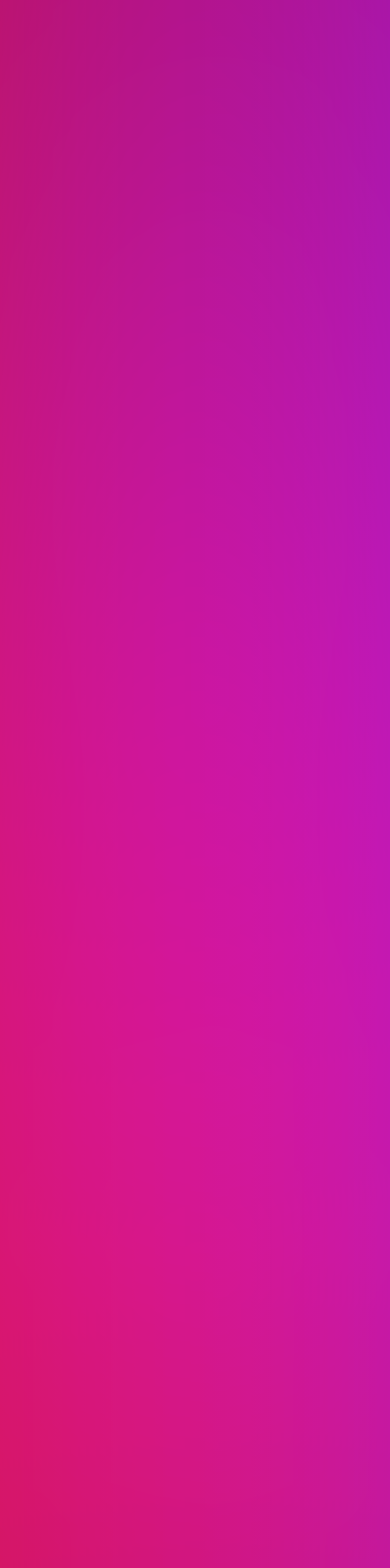
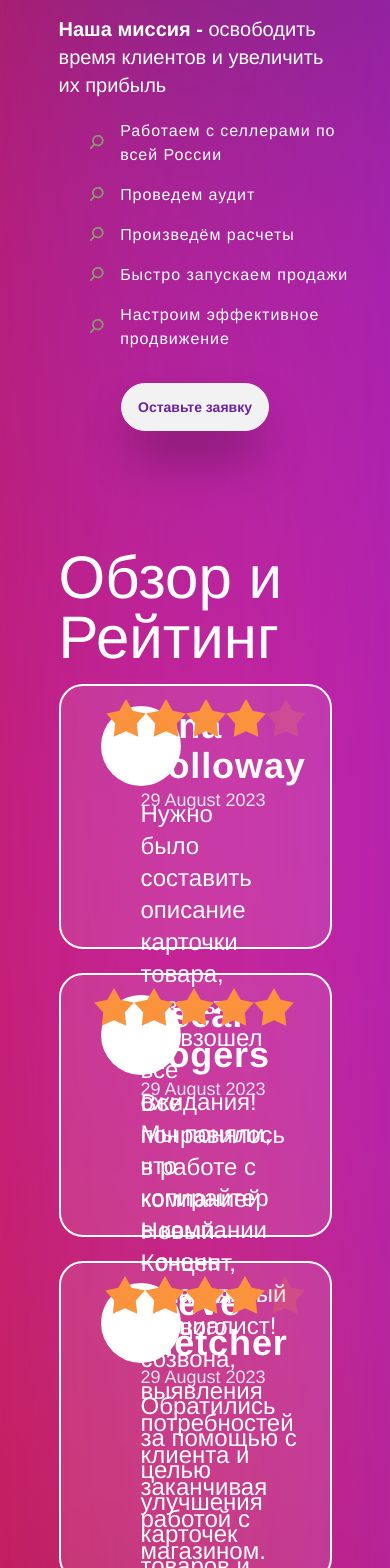
Before and after one commit to Najibmansour/novyi-koncept, a Next.js app: page / in a window 390 px wide. Shown: the part 1180-2748 px from the top of the page. Built offline with nearby package versions, Linux system fonts and the light colour scheme.

Commit message:
added 2nd and 3rd page unfinished

```diff
--- a/src/app/globals.scss
+++ b/src/app/globals.scss
@@ -95,15 +95,15 @@ body {
 }
 
 .shape1 {
-  animation: blob1 3s infinite;
+  animation: blob1 8s ease-in-out infinite;
 }
 
 .shape2 {
-  animation: blob2 3s infinite;
+  animation: blob2 8s ease-in-out infinite;
 }
 .shape3 {
-  animation: blob1 3s infinite;
+  animation: blob1 8s ease-in-out infinite;
 }
 .shape4 {
-  animation: blob2 3s infinite;
+  animation: blob2 8s ease-in-out infinite;
 }
--- a/src/app/page.js
+++ b/src/app/page.js
@@ -1,18 +1,27 @@
 import HomePage from "@/components/Home";
+import Page2 from "@/components/Pages/page2";
+import Reviews from "@/components/Pages/reviews";
 import BackgroudGradient from "@/components/backgroudGradient";
+import HeroP1 from "@/components/page 1/HeroP1";
 import GridFour from "@/components/page 5/grid";
 
 export const metadata = { title: "Добиться успеха на маркетплейсах ЛЕГКО!" };
 
 export default function Home() {
   return (
-    // <div className="flex h-screen items-center justify-center">
-    //   <GridFour></GridFour>
-    // </div>
-
-    // <HomePage></HomePage>
-    <div className=" bg-gradient-to-r from-pink-700 to-fuchsia-700">
-      <BackgroudGradient />
+    <div className="relative overflow-x-clip">
+      <div className="absolute -z-50 bg-gradient-to-r from-pink-700 to-fuchsia-700">
+        <BackgroudGradient />
+      </div>
+      <section className="">
+        <HeroP1 />
+      </section>
+      <section>
+        <Page2 />
+      </section>
+      <section>
+        <Reviews />
+      </section>
     </div>
   );
 }
--- a/src/components/Pages/page2.jsx
+++ b/src/components/Pages/page2.jsx
@@ -8,31 +8,33 @@ import ModalButton from "../modal/modalButton";
 
 const Page2 = () => {
   return (
-    <div className="mt-10 flex h-screen w-screen flex-col items-center justify-center gap-8 lg:gap-16">
-      <div className="grid grid-cols-1 gap-y-5 lg:grid-cols-2 lg:grid-rows-3 ">
-        <div className="flex  flex-col items-center lg:order-first lg:col-span-2 ">
-          <p className="text-center text-2xl font-semibold text-secondary lg:w-[50rem] lg:text-5xl">
-            Наша миccия
-          </p>
-          <p className="text-center text-xl text-secondary lg:w-[50rem] lg:text-5xl">
-            освободить время клиентов и увеличить их прибыль
+    <section className="mt-10 flex h-screen w-screen flex-col items-center justify-center gap-8 bg-transparent lg:gap-16">
+      <div className="grid w-[70%] grid-cols-1 gap-y-5 lg:grid-cols-2 lg:grid-rows-3 ">
+        <div className=" flex  flex-row justify-center lg:order-first lg:col-span-2 ">
+          <p>
+            <span className="text-center text-xl font-semibold text-white lg:w-[50rem] lg:text-5xl">
+              {"Наша миccия - "}
+            </span>
+            <span className="text-center text-xl text-white lg:w-[50rem] lg:text-5xl">
+              освободить время клиентов и увеличить их прибыль
+            </span>
           </p>
         </div>
         <PictureLaptop className="order-first lg:order-last lg:row-span-2" />
-        <div className="m-auto lg:row-span-2">
+        <div className="m-auto text-white lg:row-span-2">
           <PointsText className="" />
         </div>
       </div>
-      {/* <Link href="/contact" className="btn btn-secondary lg:text-xl ">
+      {/* <Link href="/contact" className="btn btn-white lg:text-xl ">
         Оставьте заявку
       </Link> */}
       <ModalButton
         text="Оставьте заявку"
-        className="btn btn-secondary lg:text-xl"
+        className="btn-white shadow-3xl btn rounded-full text-purple-800 lg:text-2xl"
       />
 
       <ModalForm />
-    </div>
+    </section>
   );
 };
 
--- /dev/null
+++ b/src/components/Pages/reviews.jsx
@@ -0,0 +1,93 @@
+import React from "react";
+import Rating from "../rating";
+
+const Reviews = () => {
+  return (
+    <section className="flex h-screen w-screen flex-row justify-center">
+      <article className="flex h-[95%] w-[70%] flex-col items-center space-y-4">
+        <h1 className="text-6xl text-white">Обзор и Рейтинг</h1>
+        <div className="flex h-full w-full flex-col space-y-6 ">
+          <div className="flex h-[33%] flex-row rounded-3xl border-2 border-white bg-white bg-opacity-10">
+            <div className="w-[15%] flex-auto  px-10 py-5">
+              <figure className="h-20 w-20 rounded-full bg-white " />
+            </div>
+            <article className="w-[85%] flex-auto  pr-10 text-white">
+              <div className="relative h-[40%] w-full ">
+                <div className="absolute right-0 top-3">
+                  <Rating rating={4} />
+                </div>
+                <div className="flex flex-col justify-center pt-5">
+                  <h1 className="text-4xl font-bold tracking-wide">
+                    Nina Holloway
+                  </h1>
+                  <small className="text-lg text-gray-200">
+                    29 August 2023
+                  </small>
+                </div>
+              </div>
+              <blockquote className="h-[60%] w-[80%] pt-2 text-2xl">
+                Нужно было составить описание карточки товара, результат
+                превзошел все ожидания! Мы поняли, что копирайтер в компании -
+                очень талантливый специалист!
+              </blockquote>
+            </article>
+          </div>
+          <div className="flex h-[33%] flex-row rounded-3xl border-2 border-white bg-white bg-opacity-10">
+            <div className="w-[15%] flex-auto  px-10 py-5">
+              <figure className="h-20 w-20 rounded-full bg-white " />
+            </div>
+            <article className="w-[85%] flex-auto  pr-10 text-white">
+              <div className="relative h-[40%] w-full ">
+                <div className="absolute right-0 top-3">
+                  <Rating rating={4} name="rating-2" />
+                </div>
+                <div className="flex flex-col justify-center pt-5">
+                  <h1 className="text-4xl font-bold tracking-wide">
+                    Oscar Rogers
+                  </h1>
+                  <small className="text-lg text-gray-200">
+                    29 August 2023
+                  </small>
+                </div>
+              </div>
+              <blockquote className="h-[60%] w-[80%] pt-2 text-2xl">
+                Все понравилось в работе с компанией Новый Концепт, начиная с
+                первого созвона, выявления потребностей клиента и заканчивая
+                работой с магазином.
+              </blockquote>
+            </article>
+          </div>
+          <div className="flex h-[40%] flex-row rounded-3xl border-2 border-white bg-white bg-opacity-10">
+            <div className="w-[15%] flex-auto  px-10 py-5">
+              <figure className="h-20 w-20 rounded-full bg-white " />
+            </div>
+            <article className="w-[85%] flex-auto  pr-10 text-white">
+              <div className="relative h-[40%] w-full ">
+                <div className="absolute right-0 top-3">
+                  <Rating rating={4} name="rating-2" />
+                </div>
+                <div className="flex flex-col justify-center pt-5">
+                  <h1 className="text-4xl font-bold tracking-wide">
+                    Steve Fletcher
+                  </h1>
+                  <small className="text-lg text-gray-200">
+                    29 August 2023
+                  </small>
+                </div>
+              </div>
+              <blockquote className="h-[60%] w-[100%] pt-0 text-2xl">
+                Обратились за помощью с целью улучшения карточек товаров и
+                увеличения продаж. Достигли именно тех результатов, которые были
+                нужны и на которые рассчитывали. Вырос трафик выдачи,
+                увеличилось число переходов и процент выкупа. Отлично
+                сработались! Рекомендую!
+              </blockquote>
+            </article>
+          </div>
+        </div>
+      </article>
+    </section>
+  );
+};
+
+export default Reviews;
--- a/src/components/backgroudGradient.jsx
+++ b/src/components/backgroudGradient.jsx
@@ -2,15 +2,15 @@ import React from "react";
 
 const BackgroudGradient = () => {
   return (
-    <div className="relative h-[550svh] w-screen overflow-hidden bg-gradient-to-r from-pink-700 to-fuchsia-700 blur-[250px] ">
-      <div className="shape1 absolute -right-[20%] bottom-[50%] h-[150vh] w-[150vh] rounded-full bg-[#996AA4] mix-blend-overlay" />
-      <div className="shape2 absolute -right-[20%]  -top-[10%] h-[150vh] w-[250vh] rounded-full bg-[#2b2264] mix-blend-overlay" />
-      <div className="shape3 absolute -left-[50%] bottom-[0%] h-[150vh] w-[150vh] rounded-full bg-[#DF5C61] mix-blend-overlay lg:-left-[30%]" />
-      <div className="shape4 absolute -bottom-[15%] -right-[20%] h-[150vh] w-[150vh] rounded-full bg-[#852D90] mix-blend-overlay" />
-      <div className="shape1 absolute -right-[20%]  bottom-[14%] h-[150vh] w-[150vh] rounded-full bg-[#2D2460] mix-blend-overlay" />
-      <div className="shape2 absolute -right-[20%] bottom-[50%] h-[150vh] w-[150vh] rounded-full bg-[#986FAF] mix-blend-overlay" />
-      <div className="shape4 absolute -left-[70%] bottom-[33%] h-[200vh] w-[200vh] rounded-full bg-[#FF7765] mix-blend-overlay lg:-left-[50%]" />
-      <div className="shape5 absolute -left-[20%] -top-[10%] h-[200vh] w-[150vh] rounded-full bg-[#B24995] mix-blend-overlay" />
+    <div className="relative h-[550svh] w-screen overflow-hidden bg-gradient-to-r from-pink-700 to-fuchsia-600 blur-[150px] grayscale-[0.3] ">
+      <figure className="shape1 absolute -right-[20%] bottom-[50%] h-[150vh] w-[150vh] rounded-full bg-[#996AA4] mix-blend-overlay" />
+      <figure className="shape2 absolute -right-[20%]  -top-[10%] h-[150vh] w-[250vh] rounded-full bg-[#2b2264] mix-blend-darken" />
+      <figure className="shape3 absolute -left-[50%] bottom-[0%] h-[150vh] w-[150vh] rounded-full bg-[#DF5C61] mix-blend-overlay lg:-left-[30%]" />
+      <figure className="shape4 absolute -bottom-[15%] -right-[20%] h-[150vh] w-[150vh] rounded-full bg-[#852D90] mix-blend-overlay" />
+      <figure className="shape1 absolute -right-[20%]  bottom-[14%] h-[150vh] w-[150vh] rounded-full bg-[#2D2460] mix-blend-overlay" />
+      <figure className="shape2 absolute -right-[20%] bottom-[50%] h-[150vh] w-[150vh] rounded-full bg-[#986FAF] mix-blend-overlay" />
+      <figure className="shape4 absolute -left-[70%] bottom-[33%] h-[200vh] w-[200vh] rounded-full bg-[#FF7765] mix-blend-overlay lg:-left-[50%]" />
+      <figure className="shape5 absolute -left-[20%] -top-[10%] h-[200vh] w-[150vh] rounded-full bg-[#5a2b9b] mix-blend-darken" />
     </div>
   );
 };
--- /dev/null
+++ b/src/components/rating.jsx
@@ -0,0 +1,45 @@
+import React from "react";
+
+const Rating = ({ rating, name }) => {
+  return (
+    <div className="rating rating-lg">
+      <input
+        type="radio"
+        name={name}
+        className="mask mask-star-2 bg-orange-400 transition-transform hover:-translate-y-1"
+        checked={rating === 1 ? true : false}
+        disabled
+      />
+      <input
+        type="radio"
+        name={name}
+        className="mask mask-star-2 bg-orange-400 transition-transform hover:-translate-y-1"
+        checked={rating === 2 ? true : false}
+        disabled
+      />
+      <input
+        type="radio"
+        name={name}
+        className="mask mask-star-2 bg-orange-400 transition-transform hover:-translate-y-1"
+        checked={rating === 3 ? true : false}
+        disabled
+      />
+      <input
+        type="radio"
+        name={name}
+        className="mask mask-star-2 bg-orange-400 transition-transform hover:-translate-y-1"
+        checked={rating === 4 ? true : false}
+        disabled
+      />
+      <input
+        type="radio"
+        name={name}
+        className="mask mask-star-2 bg-orange-400 transition-transform hover:-translate-y-1"
+        checked={rating === 5 ? true : false}
+        disabled
+      />
+    </div>
+  );
+};
+
+export default Rating;
--- a/tailwind.config.js
+++ b/tailwind.config.js
@@ -13,6 +13,13 @@ module.exports = {
       },
     ],
   },
+  theme: {
+    extend: {
+      boxShadow: {
+        "3xl": "0 30px 50px -10px rgba(0, 0, 0, 0.4)",
+      },
+    },
+  },
 
   plugins: [require("daisyui")],
 };
```
Also changed, not shown: src/components/page 1/HeroP1.jsx (+42 -13 lines), src/components/page 1/NavbarP1.jsx (+17 -7 lines).
